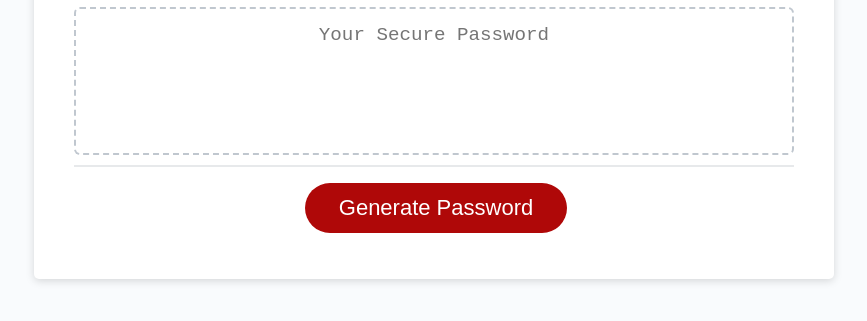
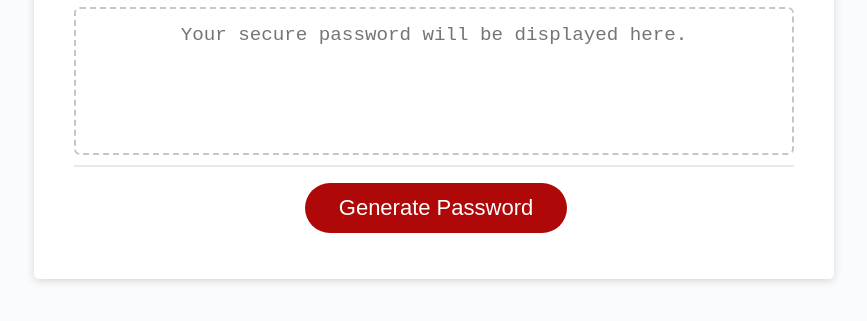
Before and after one commit to jnc2248/password-generator, a plain HTML site: page index.html in a window 1280 px wide. Shown: the part 241-562 px from the top of the page, without its empty margins (206-1073 px from the left). Drawn offline with Linux system fonts and the light colour scheme.

Commit message:
editted placeholder text

```diff
--- a/index.html
+++ b/index.html
@@ -20,7 +20,7 @@
           <textarea
             readonly
             id="password"
-            placeholder="Your Secure Password"
+            placeholder="Your secure password will be displayed here."
             aria-label="Generated Password"
           ></textarea>
         </div>
```
